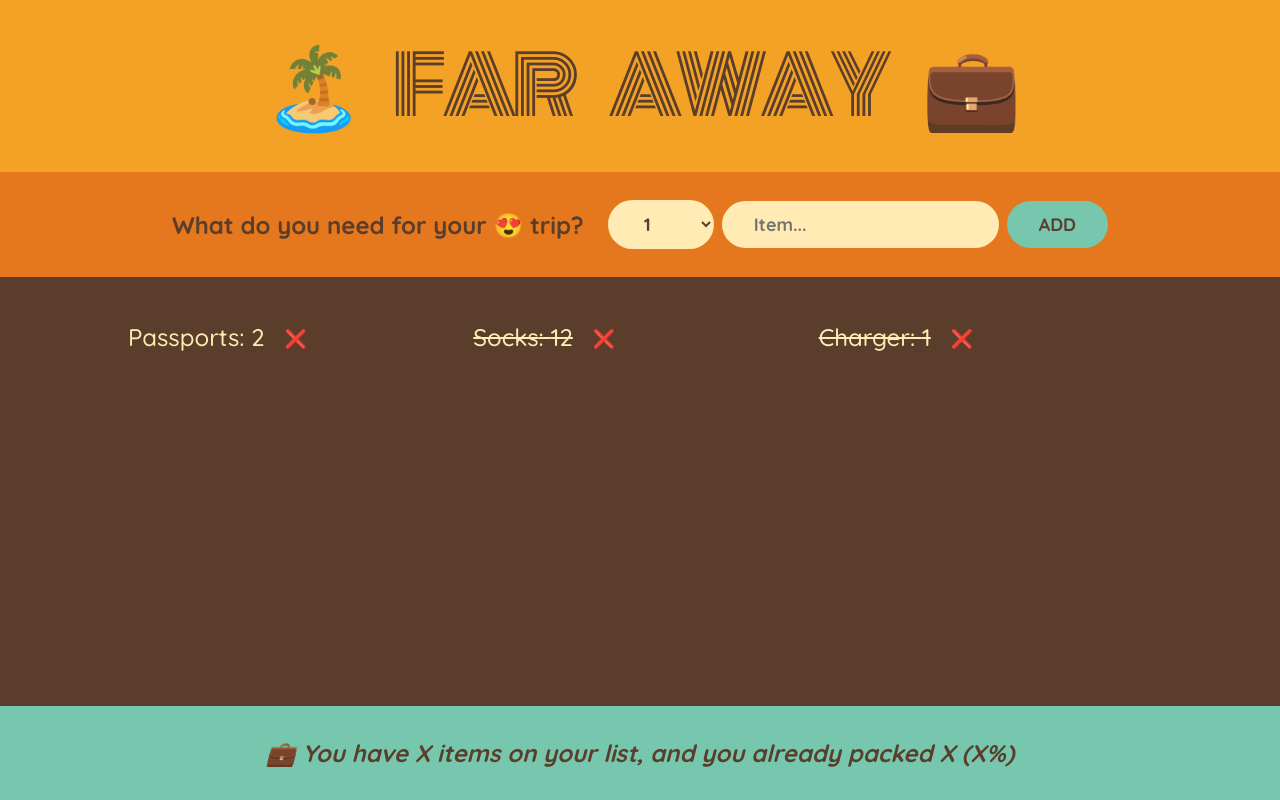
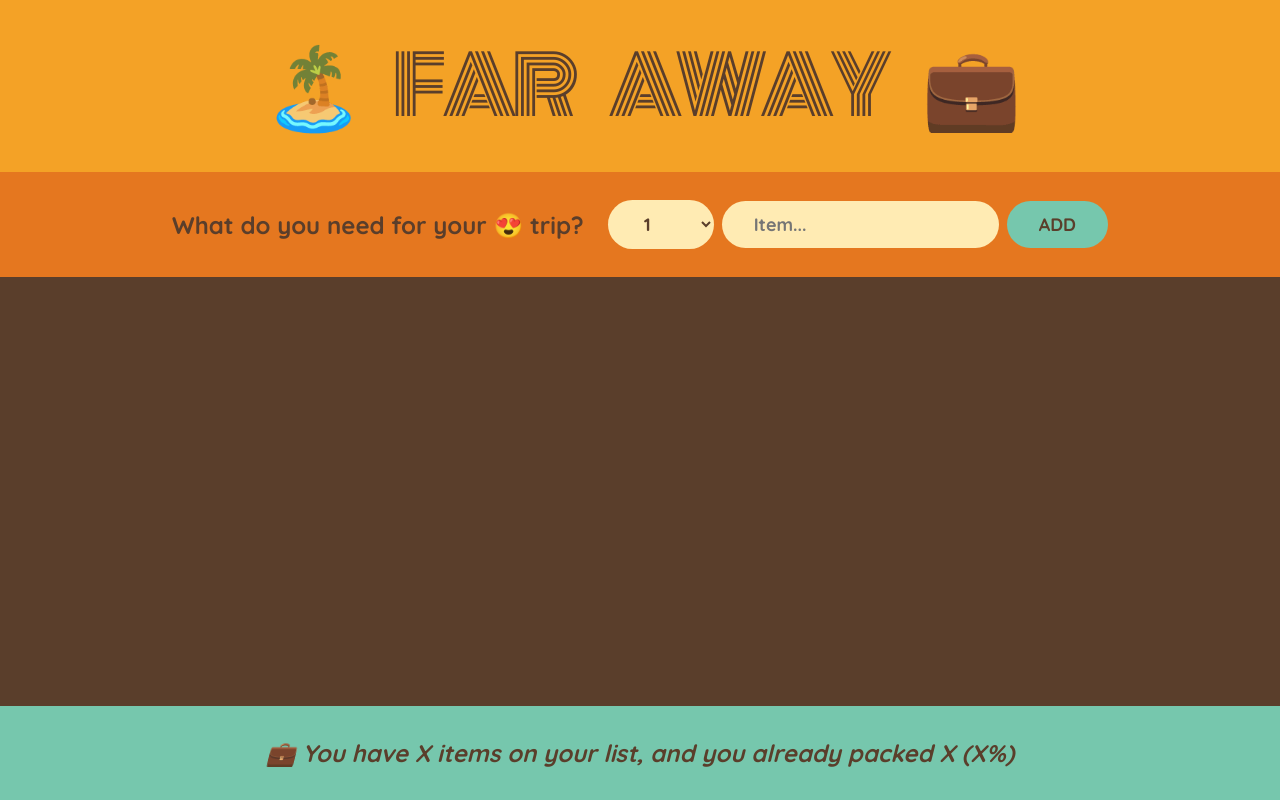
Before and after one commit to Kavin-crew/react-course-exercises, a React (Create React App) app in the folder 05-travel-list/: page / in a window 1280 px wide. Built offline with nearby package versions, Linux system fonts and the light colour scheme; the HTML template or start-up script is replaced by a standard one.

Commit message:
items state

```diff
--- a/05-travel-list/src/App.js
+++ b/05-travel-list/src/App.js
@@ -1,17 +1,24 @@
 import { useState } from 'react';
 
-const initialItems = [
-  { id: 1, description: 'Passports', quantity: 2, packed: false },
-  { id: 2, description: 'Socks', quantity: 12, packed: true },
-  { id: 3, description: 'Charger', quantity: 1, packed: true },
-];
+// const initialItems = [
+//   { id: 1, description: 'Passports', quantity: 2, packed: false },
+//   { id: 2, description: 'Socks', quantity: 12, packed: true },
+//   { id: 3, description: 'Charger', quantity: 1, packed: true },
+// ];
 
 export default function App() {
+  const [items, setItems] = useState([]);
+
+  // add items to the list, to update the state
+  function handleAddItems(item) {
+    setItems(items => [...items, item]);
+  }
+
   return (
     <div className="app">
       <Logo />
-      <Form />
-      <PackingList />
+      <Form onAddItems={handleAddItems} />
+      <PackingList items={items} />
       <Stats />
     </div>
   );
@@ -21,7 +28,7 @@ function Logo() {
   return <h1>🏝️ Far Away 💼</h1>;
 }
 
-function Form() {
+function Form({ onAddItems }) {
   // controlled elements has 3 steps (state, value, onChange)
   // 1. state
   const [description, setDescription] = useState('');
@@ -32,9 +39,9 @@ function Form() {
 
     if (!description) return;
 
-    const newItem = { description, quantity, id: Date.now() };
-    initialItems.push(newItem);
-    console.log(initialItems);
+    const newItem = { id: Date.now(), description, quantity };
+
+    onAddItems(newItem);
 
     setDescription('');
     setQuantity(1);
@@ -66,11 +73,11 @@ function Form() {
   );
 }
 
-function PackingList() {
+function PackingList({ items }) {
   return (
     <div className="list">
       <ul>
-        {initialItems.map(item => (
+        {items.map(item => (
           <Item item={item} key={item.id} />
         ))}
       </ul>
```
